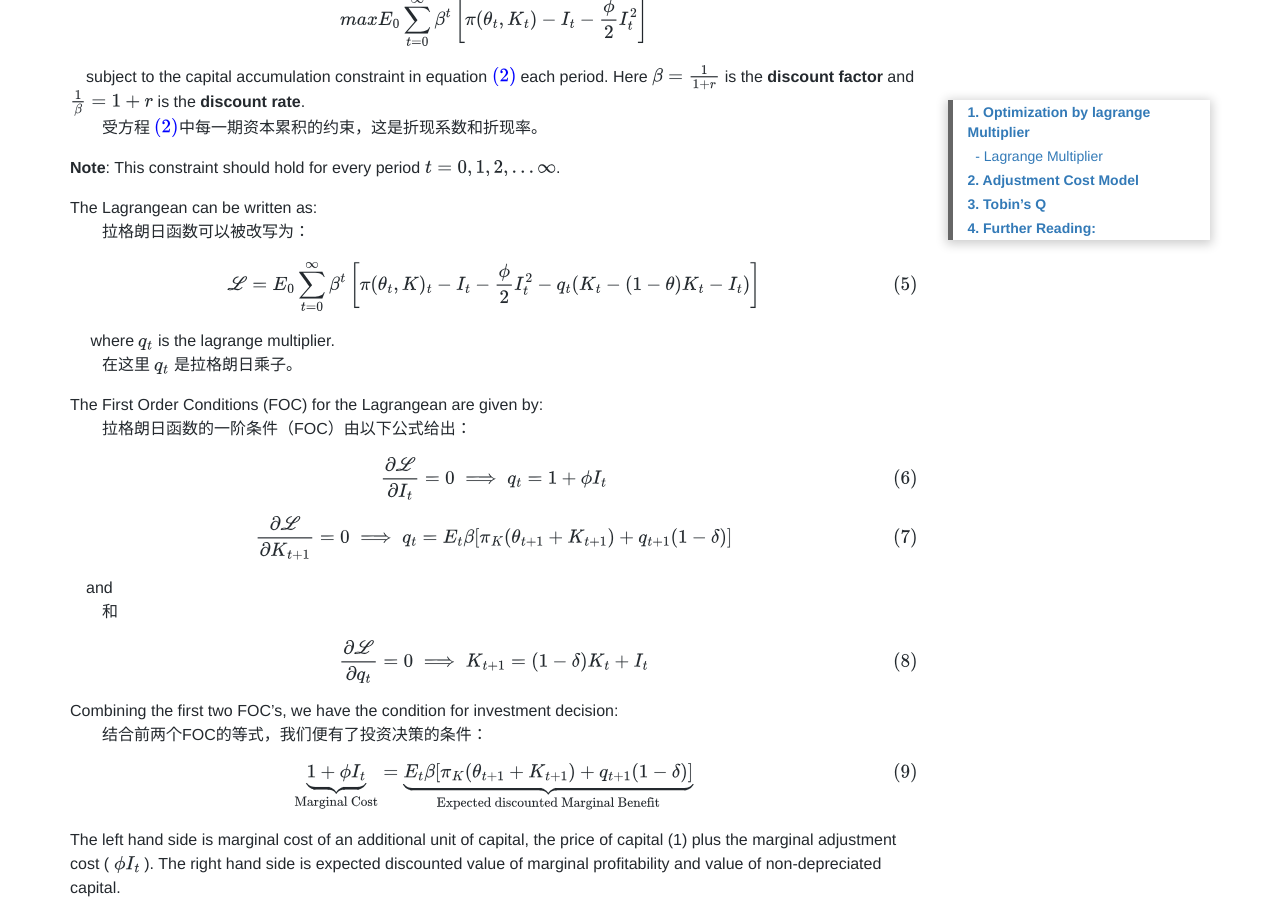
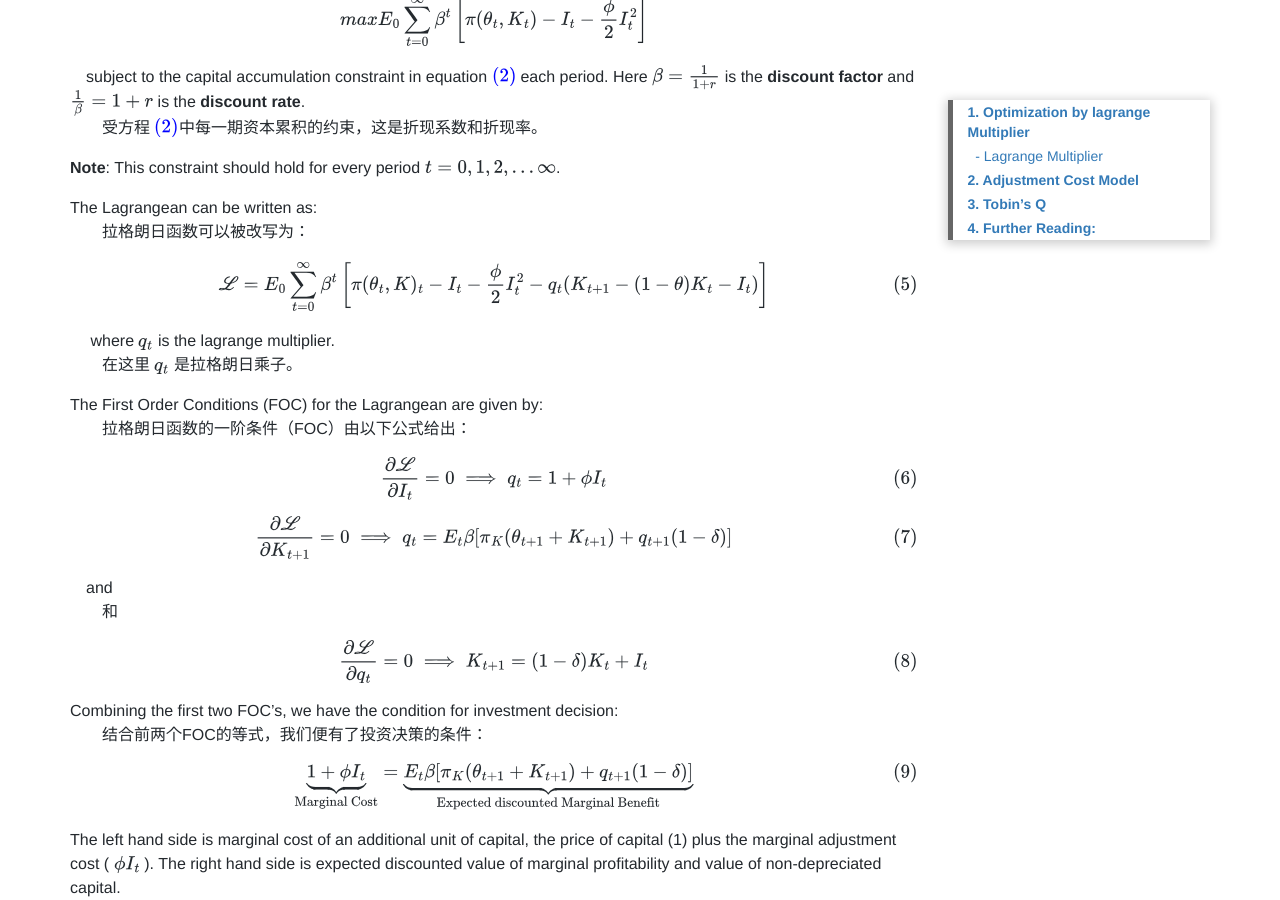
Before and after one commit to damien0x0023/damien0x0023.github.io, a Jekyll site: the page built from _posts/2020/business/ECON5068/2020-10-05-LagrangeOptimization.md, in a window 1280 px wide and 900 px high, scrolled down 3483 px. Built offline with Jekyll 4.4.1, drawn with Linux system fonts in a browser that asks for light colours; nearby versions of some CDN libraries.

Commit message:
update pics

```diff
--- a/_posts/2020/business/ECON5068/2020-10-05-LagrangeOptimization.md
+++ b/_posts/2020/business/ECON5068/2020-10-05-LagrangeOptimization.md
@@ -166,7 +166,7 @@ The Lagrangean can be written as:
 $$
     \mathscr{L} = E_0 \sum^{\infty}_{t=0} \beta^t \left [
         \pi(\theta_t, K)_t - I_t - \frac{\phi}{2} I^2_t - q_t(
-            K_t - (1-\theta)K_t -I_t)
+            K _{t+1} - (1-\theta)K_t -I_t)
         \right ]
     \tag{5} \label{lagrange}
 $$
```
Also changed, not shown: _posts/2020/business/ECON5009/2020-10-15-Unit2.md (+17 -5 lines), assets/images/2020/ECON5009/CMEmonthCodes.png (added), assets/images/2020/ECON5009/Forward_20201017182547.png (added), assets/images/2020/ECON5009/arbitrageOpportunities.png (added), assets/images/2020/ECON5009/marginAccounts.png.
